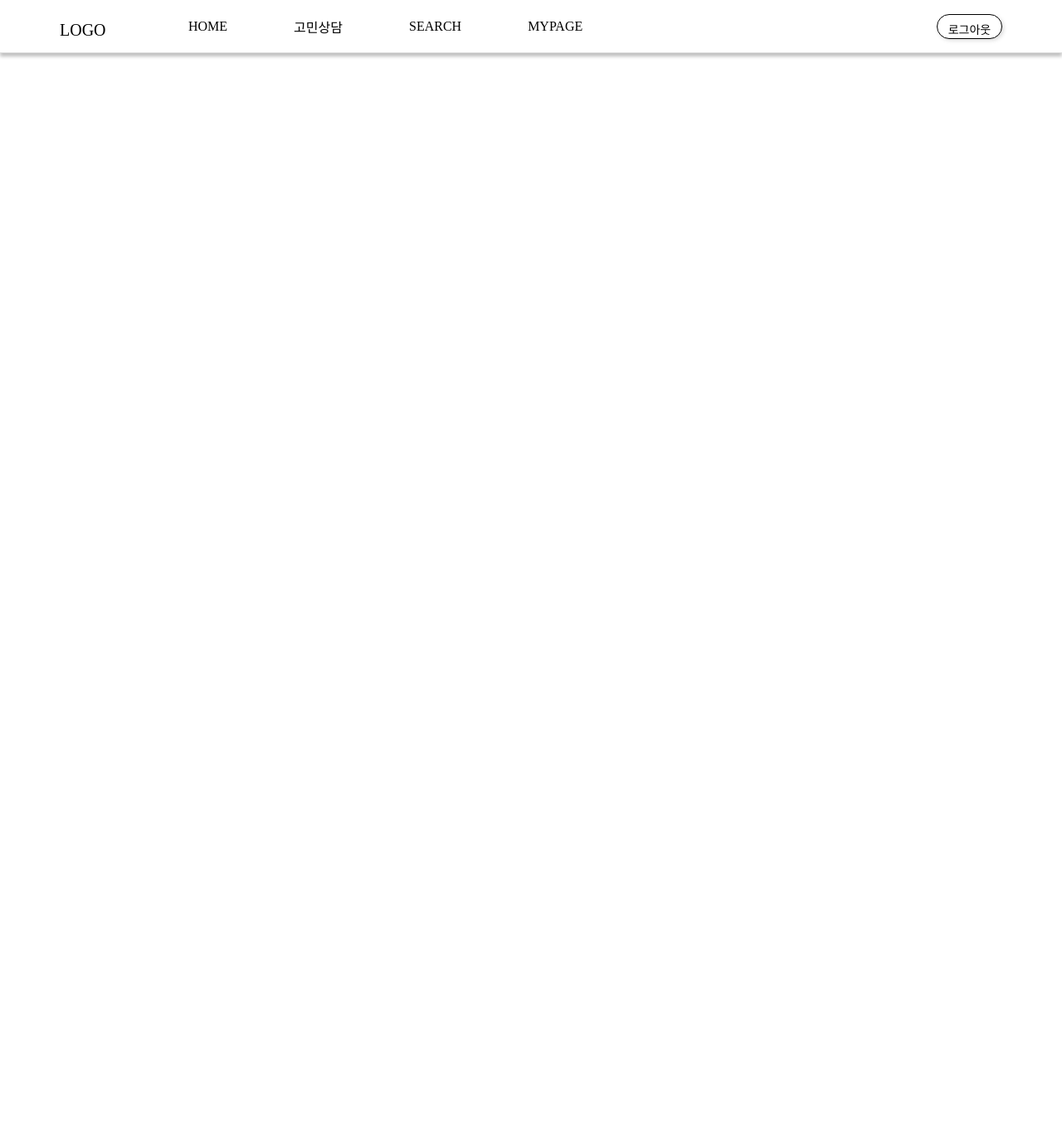
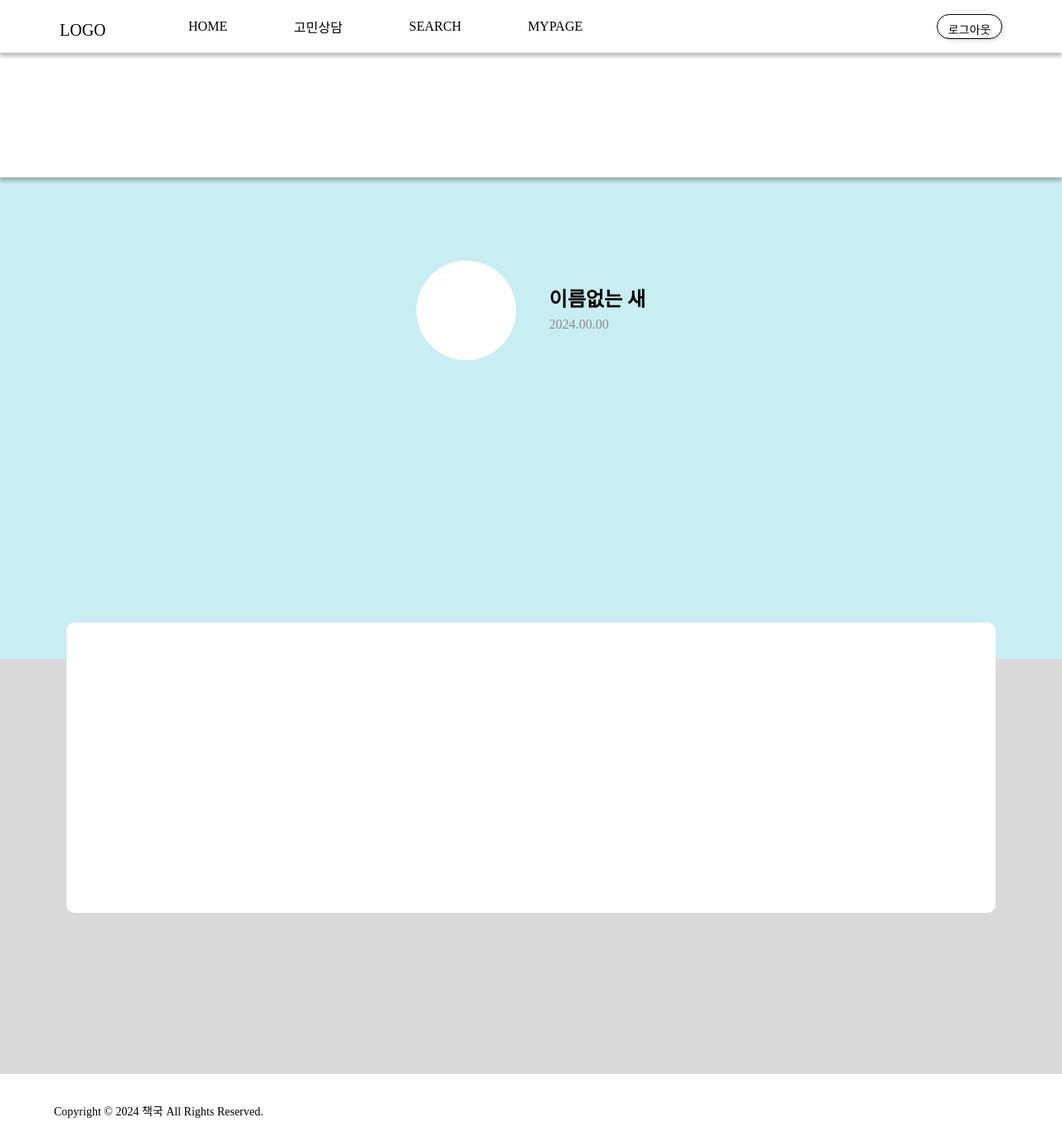
Before and after one commit to kw-bookmedicine/frontend, a React (Create React App) app: page /worry/detail in a window 1280 px wide. Shown: the whole page at 83% size. Before the commit the page ends 800 px from the top, so only its background shows below. Built offline with nearby package versions, Linux system fonts and the light colour scheme; no server answers; the HTML template or start-up script is replaced by a standard one; a web font is replaced by a local one.

Commit message:
:art: Design: 고민 상세 보기 페이지 생성 와이어프레임 구현

```diff
--- /dev/null
+++ b/src/components/Prescription/ProcessTitle.jsx
@@ -0,0 +1,13 @@
+import React from 'react';
+import { Link } from 'react-router-dom';
+
+// STYLES
+import '../../styles/Counseling/ProcessTitle.css';
+
+const ProcessTitle = ({ type }) => {
+	let processTitleType = ['process'].includes(type) ? type : 'default';
+
+	return <div className="process_title_wrapper"></div>;
+};
+
+export default ProcessTitle;
--- a/src/pages/WorryDetail.jsx
+++ b/src/pages/WorryDetail.jsx
@@ -2,11 +2,34 @@ import React from 'react';
 
 // COMPONENTS
 import Header from '../components/Header';
+import Footer from '../components/Footer';
+import Title from '../components/Prescription/ProcessTitle';
+
+// STYLE
+import '../styles/Counseling/WorryDetail.css';
 
 const WorryDetail = () => {
 	return (
 		<>
 			<Header />
+			<div className="worry_detail_content">
+				<Title />
+				<div className="worry_detail_title_wrapper">
+					<div className="wd_user_wrapper">
+						<div className="wd_user_img"></div>
+						<div className="wd_user_info_wrapper">
+							<div className="wd_user_name">이름없는 새</div>
+							<div className="wd_user_date">2024.00.00</div>
+						</div>
+					</div>
+					<div className="wd_title_text_wrapper"></div>
+				</div>
+				<div className="worry_detail_content_wrapper">
+					<div className="wd_content_detail_wrapper"></div>
+				</div>
+			</div>
+
+			<Footer />
 		</>
 	);
 };
--- /dev/null
+++ b/src/styles/Counseling/ProcessTitle.css
@@ -0,0 +1,6 @@
+.process_title_wrapper {
+	width: 100%;
+	height: 150px;
+	border-bottom: 0.5px solid #dfdfdf;
+	box-shadow: 0px 4px 4px 0px rgba(0, 0, 0, 0.25);
+}
--- /dev/null
+++ b/src/styles/Counseling/WorryDetail.css
@@ -0,0 +1,71 @@
+.worry_detail_content {
+	display: flex;
+	flex-direction: column;
+	align-items: center;
+	width: 100%;
+}
+
+.worry_detail_title_wrapper {
+	position: sticky;
+	display: flex;
+	flex-direction: column;
+	width: 100%;
+	height: 580px;
+	background-color: #c8edf2;
+	z-index: -1;
+}
+
+.wd_user_wrapper {
+	display: flex;
+	align-items: center;
+	padding-top: 100px;
+	padding-bottom: 100px;
+	margin: 0 auto;
+}
+
+.wd_user_img {
+	width: 120px;
+	height: 120px;
+	border-radius: 100%;
+	background-color: #ffffff;
+	margin-right: 40px;
+}
+
+.wd_user_info_wrapper {
+	display: flex;
+	flex-direction: column;
+}
+
+.wd_user_name {
+	font-family: var(--basic-font);
+	font-style: normal;
+	font-weight: 700;
+	font-size: 24px;
+	margin-bottom: 10px;
+}
+
+.wd_user_date {
+	font-family: var(--basic-font);
+	font-style: normal;
+	font-weight: 400;
+	font-size: 16px;
+	color: #8e8e8e;
+}
+
+.worry_detail_content_wrapper {
+	display: flex;
+	justify-content: center;
+	width: 100%;
+	height: 500px;
+	background-color: #d9d9d9;
+}
+
+.wd_content_detail_wrapper {
+	position: absolute;
+	width: 1120px;
+	height: 350px;
+	z-index: 1;
+	top: 750px;
+	background-color: #fff;
+	border-radius: 10px;
+}
```
